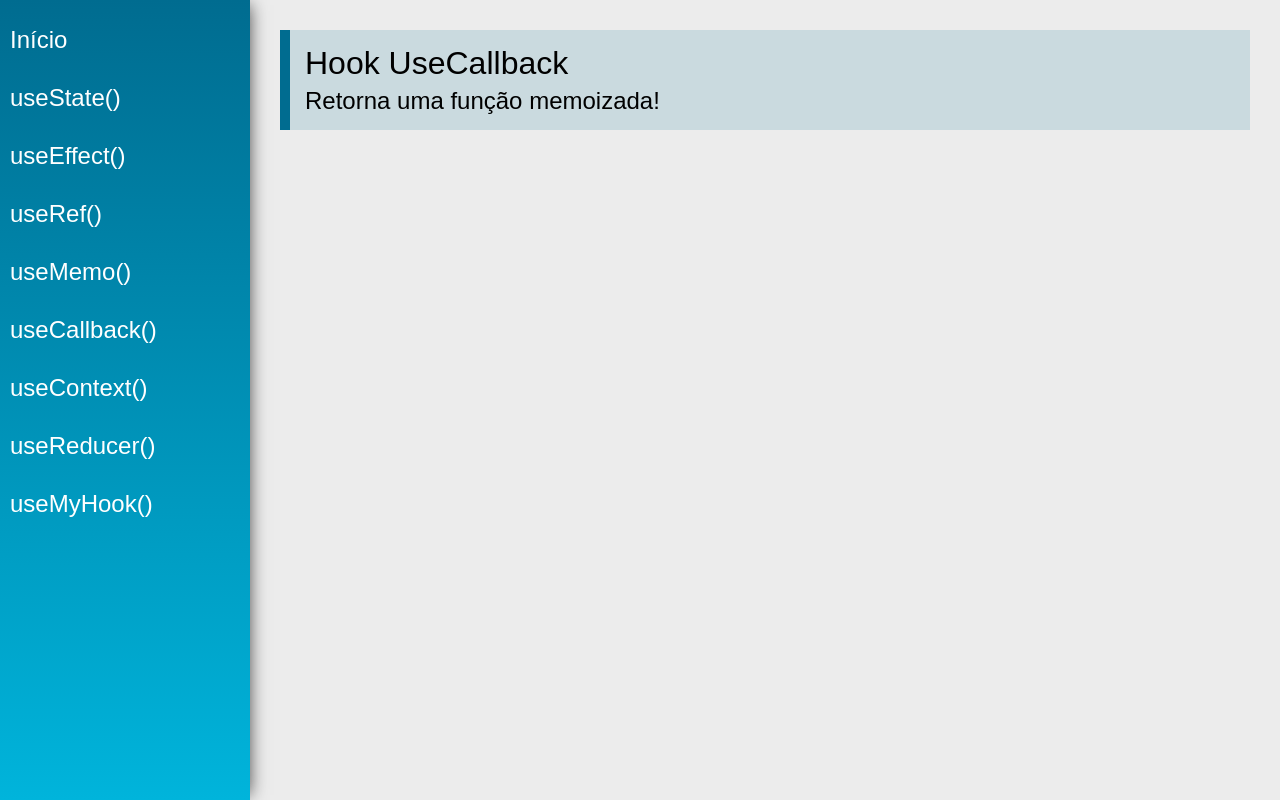
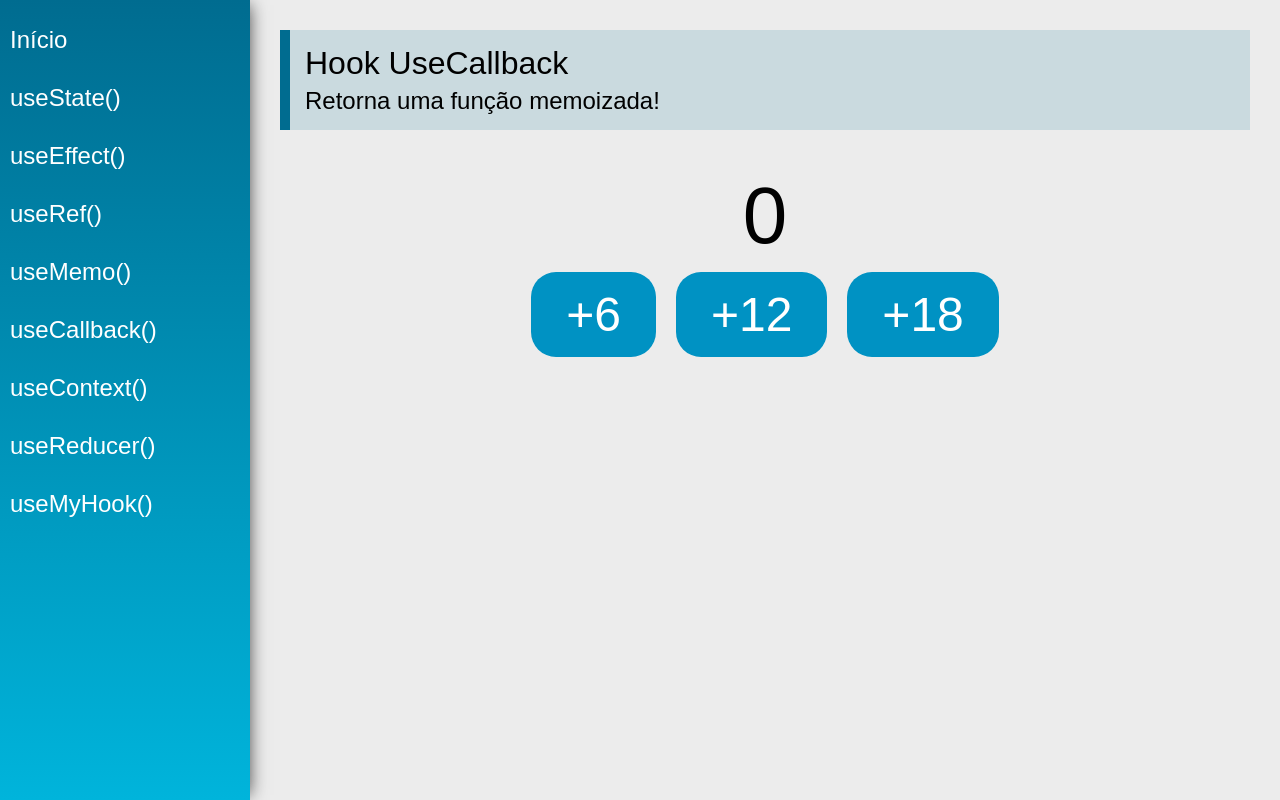
Before and after one commit to wen-dell/hooks, a React (Create React App) app: page /useCallback in a window 1280 px wide. Built offline with nearby package versions, Linux system fonts and the light colour scheme.

Commit message:
UseCallback

```diff
--- a/src/views/examples/UseCallback.jsx
+++ b/src/views/examples/UseCallback.jsx
@@ -1,15 +1,29 @@
-import React from 'react'
-import PageTitle from '../../components/layout/PageTitle'
+import React, { useCallback, useState } from 'react';
+import PageTitle from '../../components/layout/PageTitle';
+import UseCallbackButtons from './UseCallbackButtons';
 
 const UseCallback = (props) => {
+    const [count, setCount] = useState(0);
+
+    const inc = useCallback(function(delta) {
+        setCount(current => current + delta);
+    }, [setCount]);
+
     return (
         <div className="UseCallback">
             <PageTitle
                 title="Hook UseCallback"
                 subtitle="Retorna uma função memoizada!"
             />
+            <div className="center">
+                <span className="text">{count}</span>
+
+                <div>
+                    <UseCallbackButtons inc={inc} />
+                </div>
+            </div>
         </div>
-    )
+    );
 }
 
-export default UseCallback
+export default UseCallback;
--- /dev/null
+++ b/src/views/examples/UseCallbackButtons.jsx
@@ -0,0 +1,20 @@
+import React from 'react';
+
+const UseCallbackButtons = (props) => {
+    return (
+        <div className="UseCallback">
+            <div className="center">
+                <div>
+                    <button className="btn"
+                        onClick={() => props.inc(6)}>+6</button>
+                    <button className="btn"
+                        onClick={() => props.inc(12)}>+12</button>
+                    <button className="btn"
+                        onClick={() => props.inc(18)}>+18</button>
+                </div>
+            </div>
+        </div>
+    );
+}
+
+export default React.memo(UseCallbackButtons);
```
Also changed, not shown: src/views/data/DataContext.js (added, +8 -0 lines).
